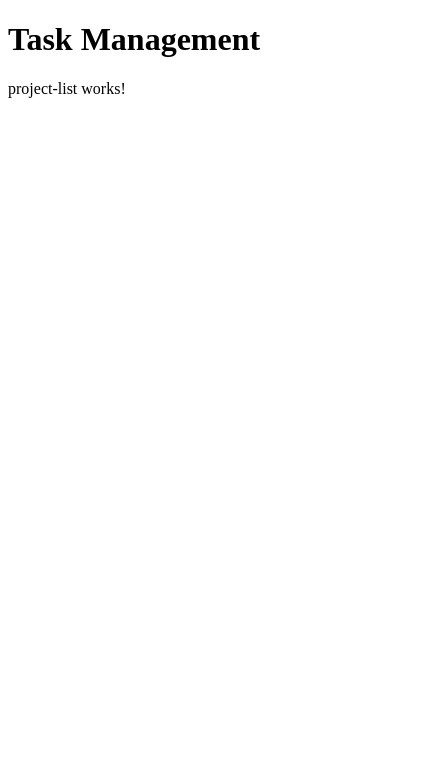
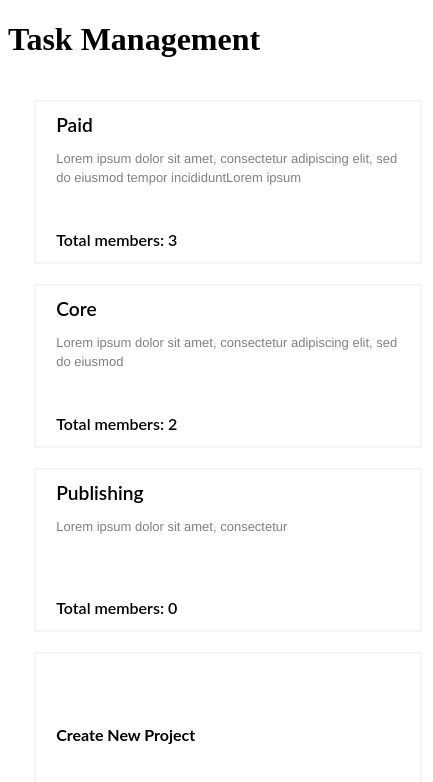
Before and after one commit to zoexiong/angular-task-management, an Angular app: page /projects in a window 390 px wide. Shown: the top 782 px of the page, 433 px wide, since content can reach past the window. Built offline with nearby package versions, Linux system fonts and the light colour scheme.

Commit message:
add project list features

```diff
--- a/src/app/components/project-list/project-list.component.css
+++ b/src/app/components/project-list/project-list.component.css
@@ -0,0 +1,178 @@
+.list-group {
+  padding:10px 10%;
+  text-align: left;
+  display:inline-block;
+  width:100%;
+}
+
+.list-container {
+  text-align: center;
+}
+
+.btn-lg {
+  margin: 20px 0 0 20px;
+  background-color: rgb(76,34,99);
+  border: none;
+}
+
+.project-title {
+  display: inline-block;
+  vertical-align: bottom;
+  margin-left: 20px;
+  color: rgb(76,34,99);
+}
+
+@media screen and (max-width: 1960px) {
+  .list-group {
+    padding:10px 10%;
+  }
+}
+
+@media screen and (max-width: 1440px) {
+  .list-group {
+    padding:10px 4% 10px 8%;
+  }
+}
+
+@media screen and (max-width: 1080px) {
+  .list-group {
+    padding:10px 0 10px 4%;
+  }
+}
+
+@media screen and (max-width: 800px) {
+  .list-group {
+    padding:10px 0 10px 4%;
+  }
+}
+
+@media screen and (max-width: 480px) {
+  .card {
+    width: 92%;
+    height:10em;
+  }
+
+  .card-detail {
+    height:4em;
+  }
+}
+
+
+/*for list items*/
+
+* {
+  font-family: Lato, "Helvetica Neue", Helvetica, Arial, sans-serif;
+}
+
+.card {
+  height: 12.5em;
+  border: 2px solid whitesmoke;
+  padding:0 20px;
+  background-color: white;
+  display: inline-block;
+  vertical-align:top;
+  text-align: left;
+  font-family: Lato;
+  word-break: break-all;
+}
+
+.card-new {
+  padding-top: 50px;
+}
+
+.card-new i {
+  font-size: 2em;
+}
+
+.card-name {
+  font-weight: 600;
+  font-size: 1.4em;
+  text-align: left;
+  line-height: 1.4;
+  margin-top:20px;
+}
+
+.card-detail {
+  height:5.5em;
+  margin: 15px 0 0;
+  color: gray;
+  font-family: "Helvetica", sans-serif;
+  font-weight: 300;
+  line-height: 150%;
+  font-size: 13px;
+}
+
+.card-member {
+  font-weight: 600;
+}
+
+@media screen and (min-width: 1960px) {
+  .card {
+    width: 16.8%;
+    margin: 20px 0.5%;
+  }
+}
+
+@media screen and (max-width: 1959px) {
+  .card {
+    width: 22%;
+    margin:20px 0.6%;
+  }
+}
+
+@media screen and (max-width: 1440px) {
+  .card {
+    width: 30%;
+    margin:20px 0.8%;
+  }
+}
+
+@media screen and (max-width: 1280px) {
+  .card {
+    height:13.5em;
+  }
+}
+
+@media screen and (max-width: 1080px) {
+  .card {
+    width: 29.5%;
+    margin:15px 1%;
+    height:14em;
+  }
+
+  .card-detail {
+    height:6em;
+  }
+}
+
+@media screen and (max-width: 800px) {
+  .card {
+    margin: 10px 3%;
+    width: 42%;
+    height: 15em;
+  }
+
+  .card-detail {
+    height:7em;
+  }
+
+  .card-name {
+    font-size: 1.2em;
+  }
+}
+
+@media screen and (max-width: 480px) {
+  .card {
+    width: 92%;
+    height:10em;
+  }
+
+  .card-detail {
+    margin-top:0;
+    height:5em;
+  }
+
+  .card-name {
+    margin: 10px 0;
+  }
+}
--- a/src/app/components/project-list/project-list.component.html
+++ b/src/app/components/project-list/project-list.component.html
@@ -1,3 +1,15 @@
-<p>
-  project-list works!
-</p>
+<div class="container">
+  <!--<app-new-problem></app-new-problem>-->
+  <div class="list-group">
+    <div class="list-group-item card" *ngFor="let project of projects" [routerLink]="['/projects', project.id]">
+        <h4 class="card-name">{{project.title}}</h4>
+        <p class="card-detail">{{project.desc}}</p>
+        <p class="card-member">Total members: {{project.members.length}}</p>
+    </div>
+    <div class="card add-new card-new" (click)="toggleAddNew()">
+      <i class="fa fa-plus-circle" aria-hidden="true"></i>
+      <h4>Create New Project</h4>
+    </div>
+    <app-add-project *ngIf="addNew"></app-add-project>
+  </div>
+</div>
--- a/src/app/components/project-list/project-list.component.ts
+++ b/src/app/components/project-list/project-list.component.ts
@@ -1,4 +1,6 @@
 import { Component, OnInit } from '@angular/core';
+import { Project } from "../../models/project.model";
+import { PROJECTS } from "../../mock-projects";
 
 @Component({
   selector: 'app-project-list',
@@ -7,9 +9,22 @@ import { Component, OnInit } from '@angular/core';
 })
 export class ProjectListComponent implements OnInit {
 
-  constructor() { }
+  projects: Project[] = [];
+  addNew: boolean = false;
+
+  constructor() {
+  }
 
   ngOnInit() {
+    this.getProjects();
+  }
+
+  getProjects(): void {
+    this.projects = PROJECTS;
+  }
+
+  toggleAddNew(): void {
+    this.addNew = !this.addNew;
   }
 
 }
```
